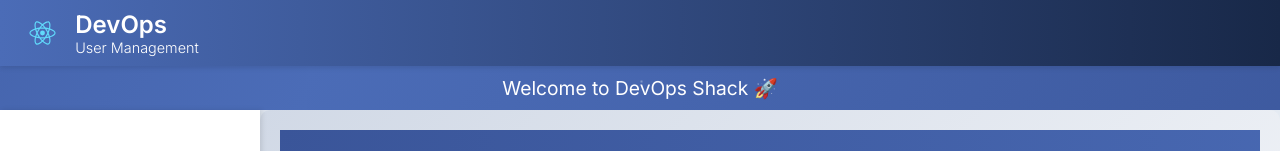
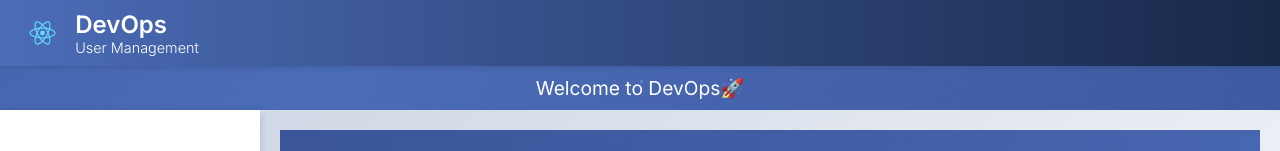
Before and after one commit to Mohan0375/Jenkins-DemoProject, a React (Create React App) app in the folder client/: page / in a window 1280 px wide. Shown: the top 151 px of the page. Built offline with nearby package versions, Linux system fonts and the light colour scheme.

Commit message:
Update Layout.js

```diff
--- a/client/src/components/Layout.js
+++ b/client/src/components/Layout.js
@@ -16,7 +16,7 @@ function Layout({ children }) {
           </div>
         </div>
       </header>
-      <AnimatedBanner message="Welcome to DevOps Shack 🚀" />
+      <AnimatedBanner message="Welcome to DevOps🚀" />
       <div className="app-body">
         <aside className="sidebar slide-in-left">
           <h3>Connect</h3>
```
